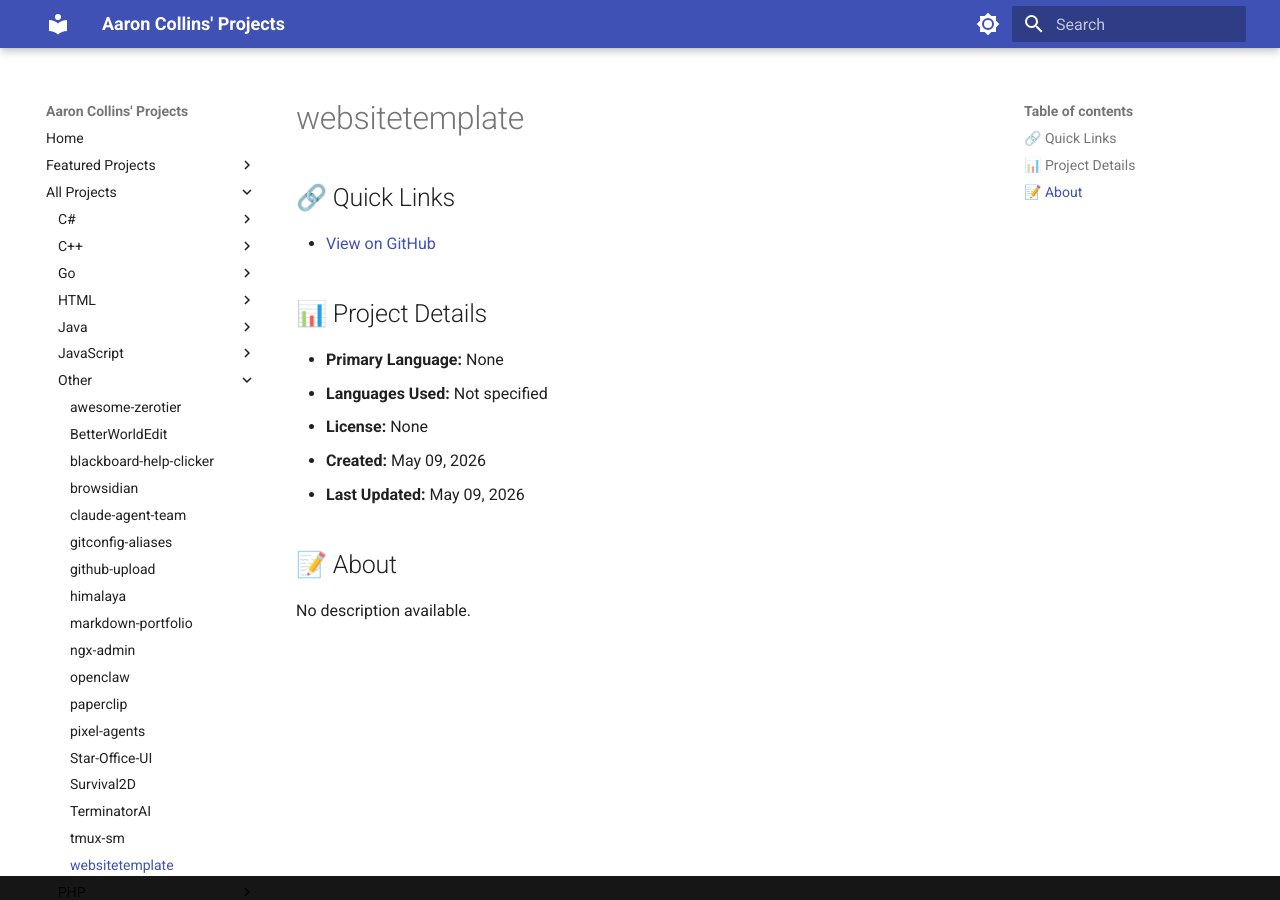
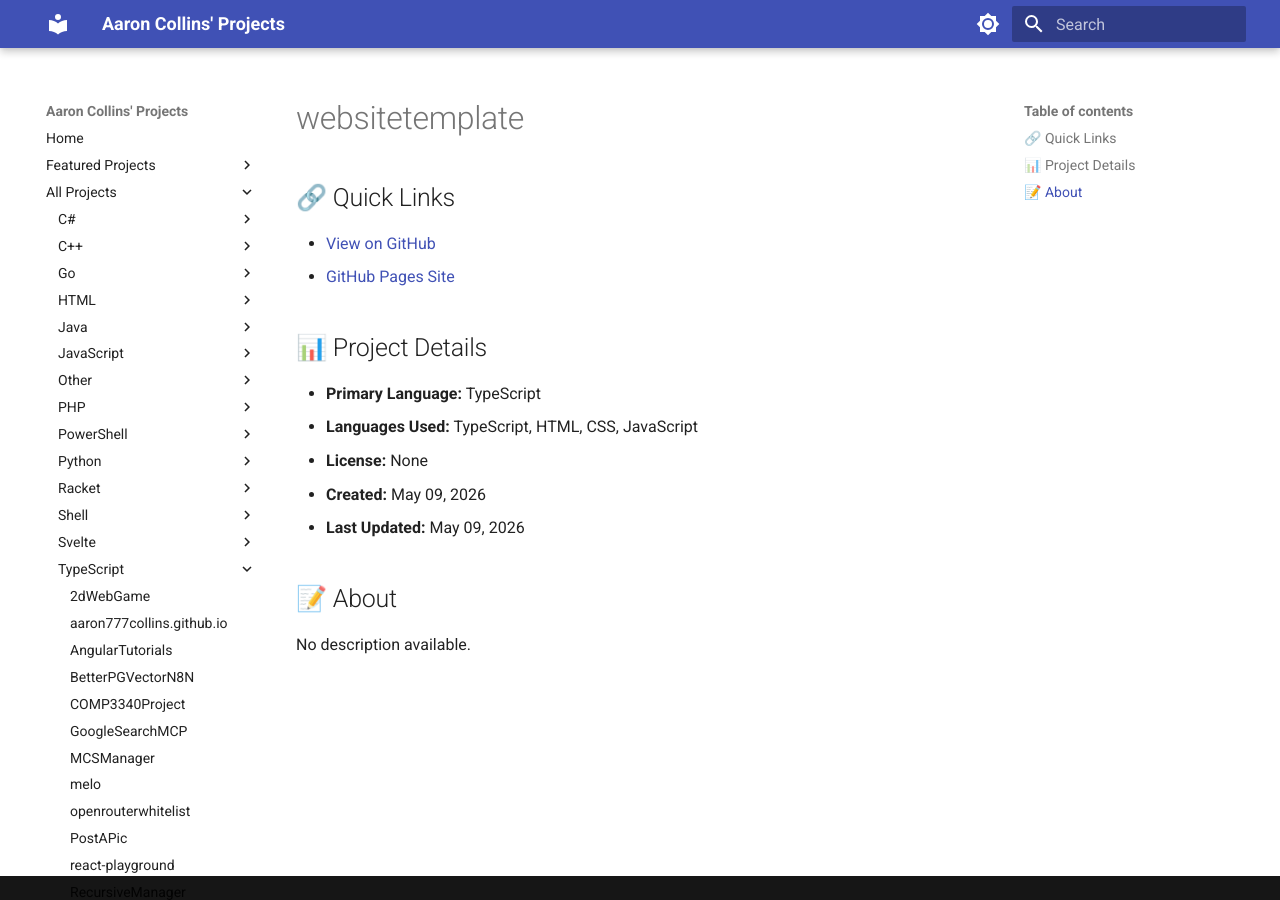
Before and after one commit to aaron777collins/projects, an MkDocs documentation site: the page built from docs/websitetemplate.md, in a window 1280 px wide. Built offline with MkDocs 1.6.1 and Material for MkDocs 9.7.7, drawn with Linux system fonts in a browser that asks for light colours.

Commit message:
🤖 Auto-update project documentation
Updated project pages with latest information from GitHub API:
- Repository details and metadata
- Latest releases
- GitHub Pages links
- Language statistics
- Topics and tags
- Star and fork counts

Generated by GitHub Actions on 2026-05-10 05:42:41 UTC

```diff
--- a/docs/websitetemplate.md
+++ b/docs/websitetemplate.md
@@ -3,11 +3,12 @@
 ## 🔗 Quick Links
 
 - [View on GitHub](https://github.com/aaron777collins/websitetemplate)
+- [GitHub Pages Site](http://www.aaroncollins.info/websitetemplate/)
 
 ## 📊 Project Details
 
-- **Primary Language:** None
-- **Languages Used:** Not specified
+- **Primary Language:** TypeScript
+- **Languages Used:** TypeScript, HTML, CSS, JavaScript
 - **License:** None
 - **Created:** May 09, 2026
 - **Last Updated:** May 09, 2026
--- a/mkdocs.yml
+++ b/mkdocs.yml
@@ -122,7 +122,6 @@ nav:
       - Survival2D: Survival2D.md
       - TerminatorAI: TerminatorAI.md
       - tmux-sm: tmux-sm.md
-      - websitetemplate: websitetemplate.md
     - PHP:
       - phpshellterminal: phpshellterminal.md
     - PowerShell:
@@ -193,6 +192,7 @@ nav:
       - PostAPic: PostAPic.md
       - react-playground: react-playground.md
       - RecursiveManager: RecursiveManager.md
+      - websitetemplate: websitetemplate.md
     - Vim Script:
       - python3-image.vim: python3-image.vim.md
       - vim-config: vim-config.md
```
Also changed, not shown: docs/MinecraftDatapackLanguage.md (+1 -1 lines), docs/projects-test.md (+1 -1 lines), docs/projects.md (+1 -1 lines), docs/synapse.md (+1 -1 lines).
